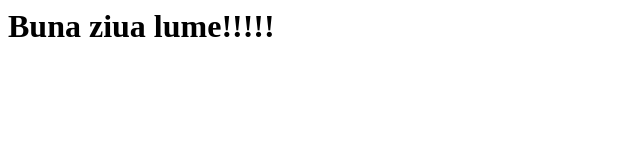
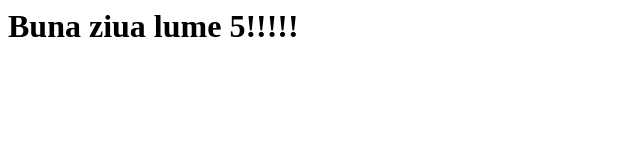
Before and after one commit to vrazvan2015/scoalainformala, a plain HTML site: page index.html in a window 1280 px wide. Shown: the full height of the page, 0-640 px from the left. Drawn offline with Linux system fonts and the light colour scheme.

Commit message:
modificare noua

```diff
--- a/index.html
+++ b/index.html
@@ -3,6 +3,6 @@
         <body>
             <title>First page</title>
         </body>
-        <h1>Buna ziua lume!!!!!</h1>
+        <h1>Buna ziua lume 5!!!!!</h1>
     </head>
 </html>
```
